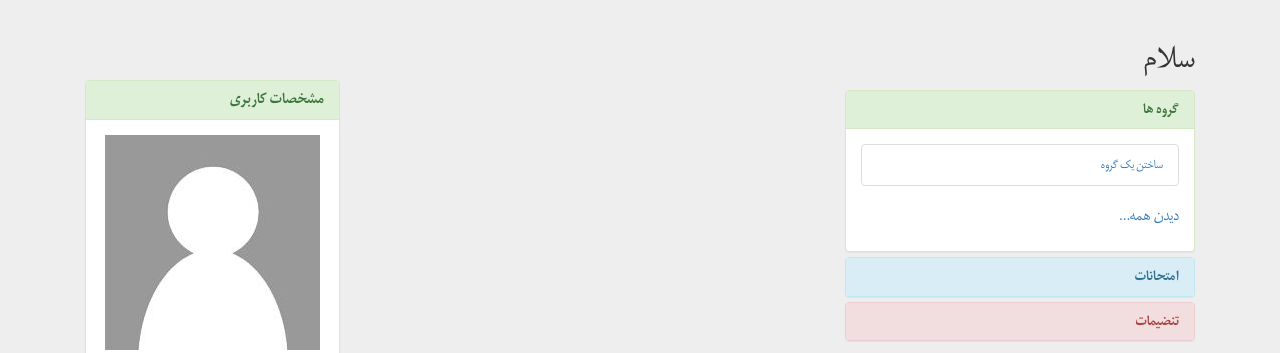
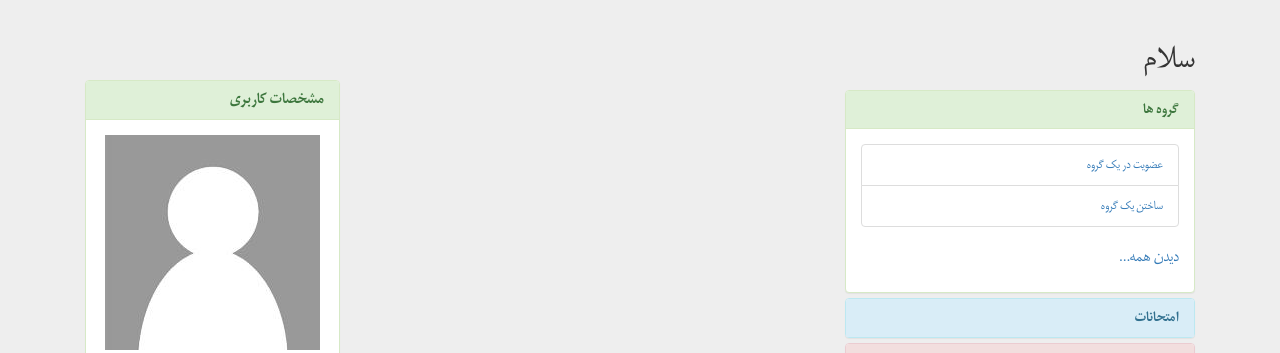
Before and after one commit to behnejad/gosling, a Django app: template templates/profile.html in a window 1280 px wide. Shown: the part 72-425 px from the top of the page. Run offline with Django 3.2, Linux system fonts and the light colour scheme; the template is opened without the code that fills it, so the values that code supplies are empty; some libraries are stand-ins or nearby versions.

Commit message:
Small Change

```diff
--- a/templates/profile.html
+++ b/templates/profile.html
@@ -65,7 +65,10 @@
 								{% for i in grp %}
                                 	<li class="list-group-item"><a href="{% url 'group' i.group_id %}">{{ i.group }}</a></li>
                                 {% endfor %}
+                                <li class="list-group-item"><a href="{% url 'loginGroup' %}" >عضویت در یک گروه</a></li>
                                 <li class="list-group-item"><a href="{% url 'createGroup' %}" >ساختن یک گروه</a></li>
+
+
                             </ul>
                             <h4><a href="{% url 'groupList' %}">دیدن همه...</a></h4>
                         </div>
```
